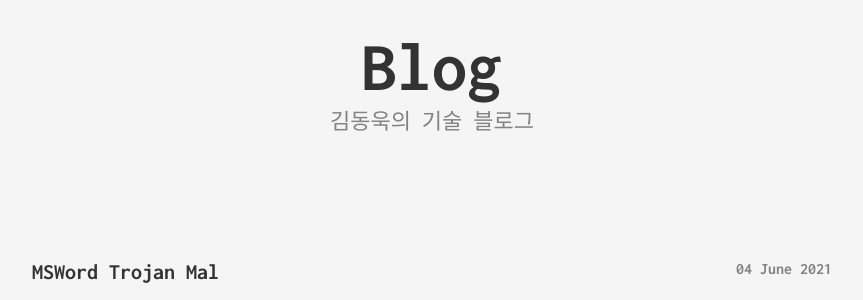
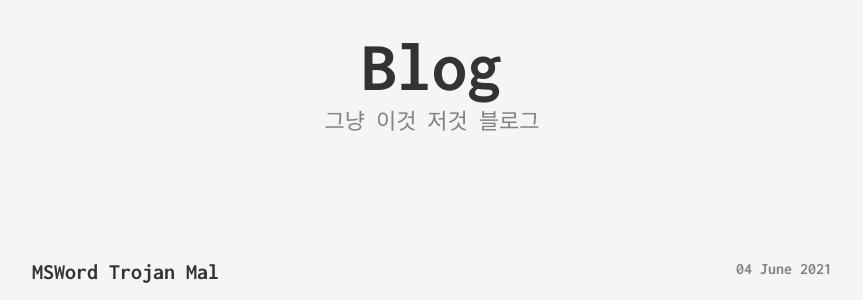
Before and after one commit to krekrek/krekrek.github.io, a Jekyll site: the page built from index.html, in a window 1280 px wide. Shown: the part 266-566 px from the top of the page, without its empty margins (208-1071 px from the left). Built offline with Jekyll 4.4.1, drawn with Linux system fonts in a browser that asks for light colours.

Commit message:
Update index.html

```diff
--- a/index.html
+++ b/index.html
@@ -1,7 +1,7 @@
 ---
 layout: page
 title: Blog
-subtitle: 김동욱의 기술 블로그
+subtitle: 그냥 이것 저것 블로그
 sitemap:
   priority: 0.9
 ---
```
